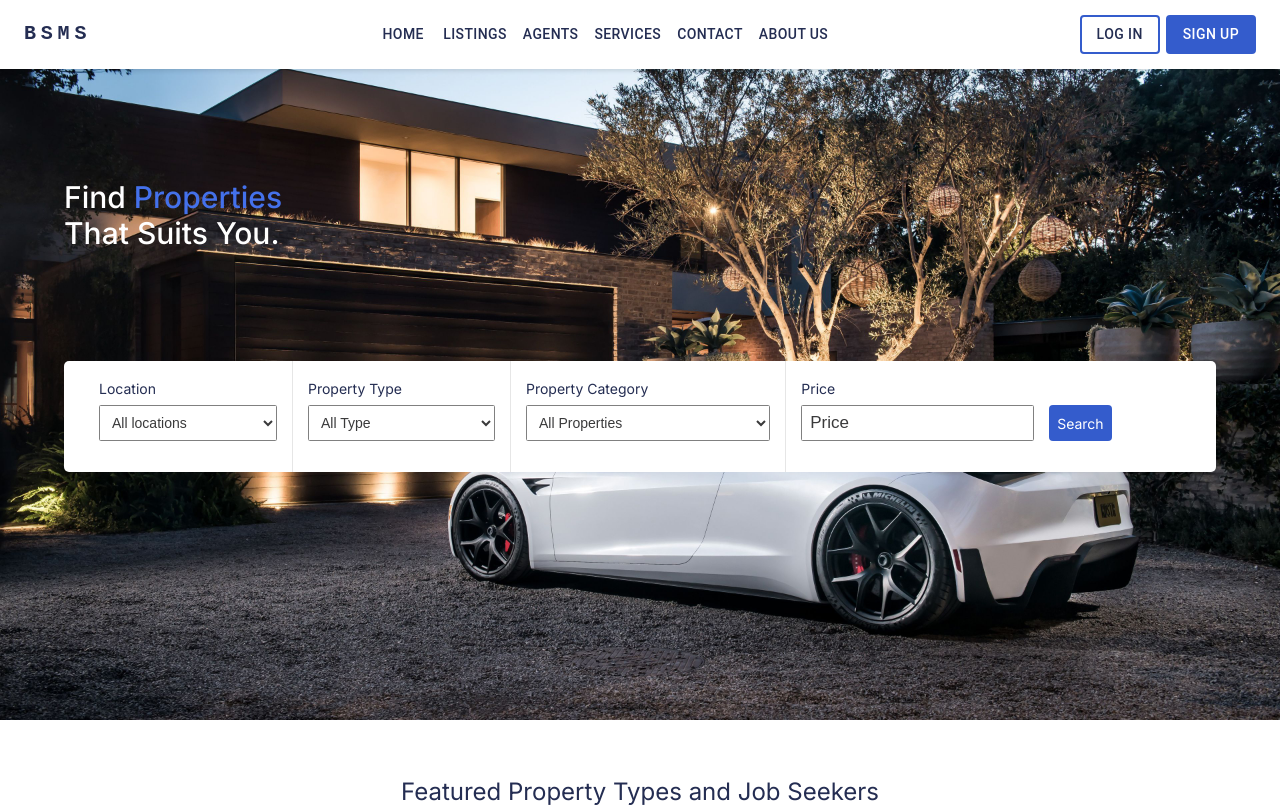
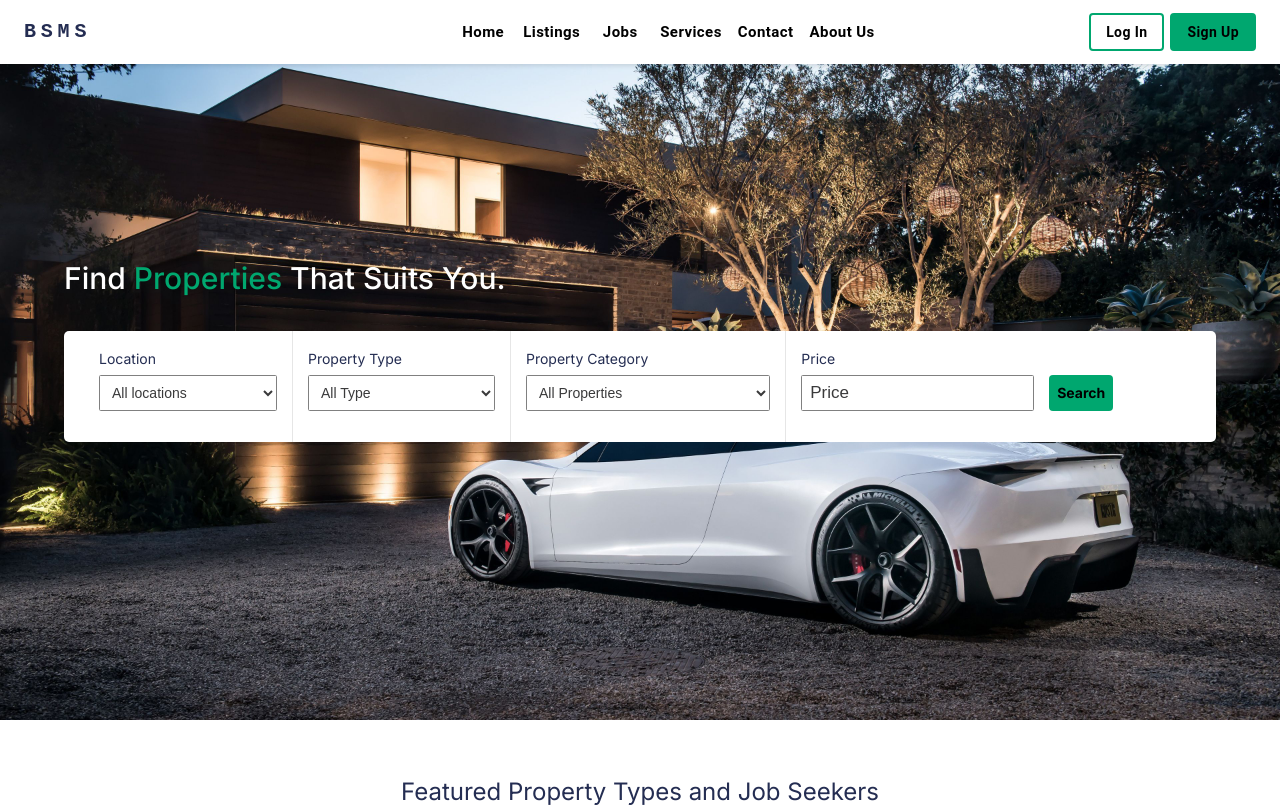
Before and after one commit to Melkamu-Abraraw/Frontend_BSMS, a Next.js app: page / in a window 1280 px wide. Shown: the top 807 px of the page. Built offline with nearby package versions, Linux system fonts and the light colour scheme.

Commit message:
Navbar Updated

```diff
--- a/src/components/Hero/Hero.css
+++ b/src/components/Hero/Hero.css
@@ -8,7 +8,7 @@
   padding: 5%;
 }
 .hero .container {
-  padding-top: 10%;
+  padding-top: 17%;
 }
 
 .hero p {
@@ -18,7 +18,7 @@
 form {
   background-color: #fff;
   border-radius: 5px;
-  margin-top: 110px;
+  margin-top: 35px;
   padding: 0 20px;
 }
 form input {
--- a/src/components/Hero/Hero.js
+++ b/src/components/Hero/Hero.js
@@ -9,13 +9,9 @@ const Hero = () => {
       <section className="hero">
         <div className="container">
           <h1 className="text-white text-3xl font-medium">
-            Find <span className="text-lightBlue">Properties</span> <br />
+            Find <span className="text-green pt-10">Properties </span>
             That Suits You.
           </h1>
-          {/* <Heading
-            title="Next-Gen Brokerage Platform"
-            subtitle="Find new and featured property in you desired area."
-          /> */}
           <form className="flex">
             <div className="box">
               <span className="category">Location</span>
@@ -55,8 +51,8 @@ const Hero = () => {
                 placeholder="Price"
               />
             </div>
-            <button className="flex items-center justify-center bg-blue rounded h-9 mt-11 pr-2">
-              <span className="ml-2  text-white">Search</span>
+            <button className="flex items-center justify-center bg-green rounded h-9 mt-11 pr-2">
+              <span className="ml-2  text-black font-bold">Search</span>
             </button>
           </form>
         </div>
--- a/src/components/Navbar/Navbar.js
+++ b/src/components/Navbar/Navbar.js
@@ -11,7 +11,7 @@ import Container from "@mui/material/Container";
 import Button from "@mui/material/Button";
 import MenuItem from "@mui/material/MenuItem";
 
-const pages = ["Home", "Listings", "Agents", "Services", "Contact", "About Us"];
+const pages = ["Home", "Listings", "Jobs", "Services", "Contact", "About Us"];
 
 function Navbar() {
   const appBarStyle = {
@@ -20,15 +20,23 @@ function Navbar() {
   };
 
   const btnStyle = {
-    color: "hsl(228, 39%, 23%)",
-    border: "2px solid #345ccc",
+    color: "black",
+    border: "2px solid rgb(0, 167, 111)",
     marginRight: "6px",
+    textTransform: "capitalize",
+    fontWeight: "bold",
   };
 
   const signUpBtnStyle = {
-    color: "#fff",
-    border: "2px solid #345ccc",
-    backgroundColor: "#345ccc",
+    color: "black",
+    border: "2px solid rgb(0, 167, 111)",
+    textTransform: "capitalize",
+    fontWeight: "bold",
+    backgroundColor: "rgb(0, 167, 111)",
+  };
+
+  const listStyle = {
+    textTransform: "capitalize",
   };
 
   const [anchorElNav, setAnchorElNav] = React.useState(null);
@@ -50,7 +58,7 @@ function Navbar() {
   };
 
   return (
-    <AppBar position="fixed" style={appBarStyle} className="bg-white">
+    <AppBar position="fixed" style={appBarStyle}>
       <Container maxWidth="xl">
         <Toolbar disableGutters>
           <Typography
@@ -59,7 +67,6 @@ function Navbar() {
             component="a"
             href="#app-bar-with-responsive-menu"
             sx={{
-              mr: 35,
               display: { xs: "none", md: "flex" },
               fontFamily: "monospace",
               fontWeight: 700,
@@ -102,7 +109,11 @@ function Navbar() {
               }}
             >
               {pages.map((page) => (
-                <MenuItem key={page} onClick={handleCloseNavMenu}>
+                <MenuItem
+                  key={page}
+                  onClick={handleCloseNavMenu}
+                  sx={{ textTransform: "capitalize" }}
+                >
                   <Typography textAlign="center">{page}</Typography>
                 </MenuItem>
               ))}
@@ -127,17 +138,26 @@ function Navbar() {
           >
             BSMS
           </Typography>
-          <Box sx={{ flexGrow: 1, display: { xs: "none", md: "flex" } }}>
+          <Box
+            sx={{
+              flexGrow: 1,
+              display: { xs: "none", md: "flex" },
+              marginLeft: { lg: "360px", md: "150px" },
+            }}
+          >
             {pages.map((page) => (
               <Button
                 key={page}
                 onClick={handleCloseNavMenu}
                 sx={{
-                  my: 2,
-                  color: "hsl(228, 39%, 23%)",
+                  color: "black",
                   display: "block",
+                  textTransform: "capitalize",
+                  fontWeight: "bold",
+                  fontSize: "15px",
+                  textAlign: "center",
                 }}
-                className="hover:text-veryDarkBlue hover:bg-brightRed"
+                className="hover:text-veryDarkBlue hover:bg-green"
               >
                 {page}
               </Button>
@@ -148,14 +168,14 @@ function Navbar() {
             <Button
               variant="outlined"
               style={btnStyle}
-              className="hover:text-veryDarkBlue"
+              className="hover:bg-slate-100 text-center"
             >
               Log In
             </Button>
             <Button
               variant="outlined"
               style={signUpBtnStyle}
-              className="hover:bg-blue"
+              className="hover:bg-lightGreen text-center"
             >
               Sign Up
             </Button>
--- a/src/components/propertyList/Card.js
+++ b/src/components/propertyList/Card.js
@@ -34,8 +34,9 @@ const Home = () => {
             <Image
               src={property.image}
               alt={property.name}
-              layout="fill"
               objectFit="contain"
+              width={200}
+              height={200}
               className="rounded-t-md box-border"
             />
             <div className="status-overlay">
@@ -86,9 +87,7 @@ const Home = () => {
                     width="20px"
                     height="17px"
                     viewBox="0 0 24 24"
-                    enable-background="new 0 0 24 24"
                     xmlSpace="preserve"
-                    class="rh_svg"
                   >
                     <g>
                       <circle cx="2" cy="2" r="2"></circle>
@@ -121,7 +120,8 @@ const Home = () => {
                 <Image
                   src={property.image}
                   alt={property.name}
-                  layout="fill"
+                  height={200}
+                  width={200}
                   objectFit="contain"
                   className="rounded-full"
                 />
--- a/tailwind.config.js
+++ b/tailwind.config.js
@@ -26,6 +26,8 @@ module.exports = {
         veryLightGray: "hsl(0, 0%, 98%)",
         blue: "#345ccc",
         lightBlue: "#4471eb",
+        green: "rgb(0, 167, 111)",
+        lightGreen: "rgb(10, 221, 183)",
       },
     },
   },
```
